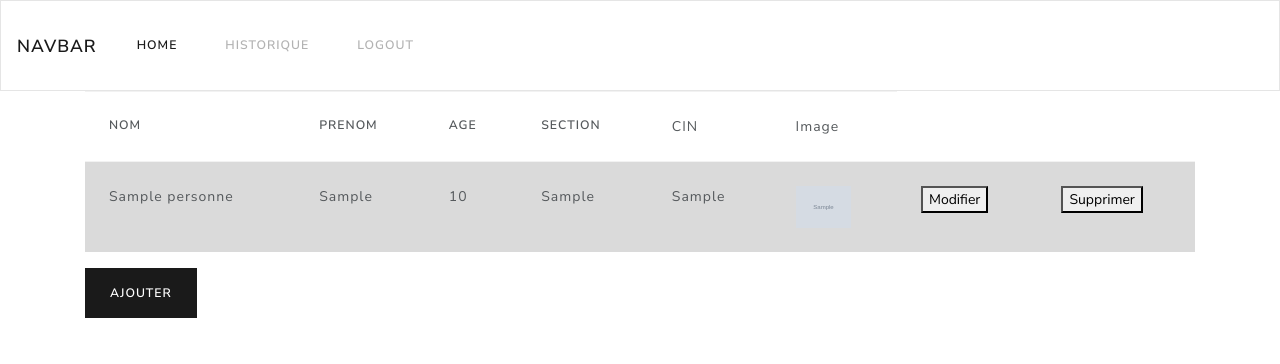
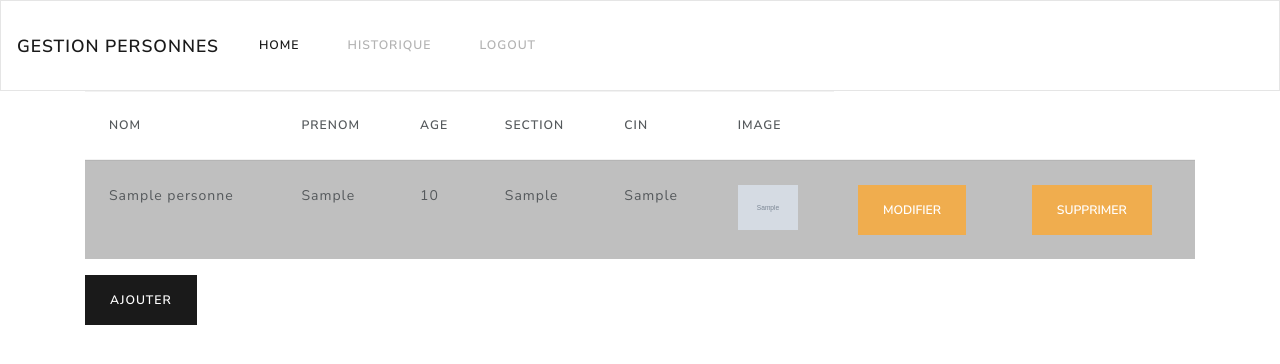
Before and after one commit to inesachour/TPphp, a PHP site: page /home.php in a window 1280 px wide. Shown: the top 364 px of the page. Run offline with PHP 8.4, Linux system fonts and the light colour scheme; the visitor is signed in with stand-in values (Sample User, id 1); tables that the repository leaves empty or names only in its code hold one stand-in row (values such as "Sample post"); grey boxes marked "Sample" are stand-in pictures; some libraries are stand-ins or nearby versions.

Commit message:
fixing warnings

```diff
--- a/ajoutpage.php
+++ b/ajoutpage.php
@@ -7,7 +7,7 @@ include_once 'fragments/header.php';
 ?>
 
 <form class="container" action="ajouter.php" method="post" enctype="multipart/form-data">
-    <div class="form-group">
+    <div class="form-group" id="s">
         <label>Nom</label>
         <input type="text" class="form-control" name="nom">
         <label>Prenom</label>
--- a/assets/style.css
+++ b/assets/style.css
@@ -1,5 +1,11 @@
 
 #photo{
-    width :55px ;
+    width :60px ;
     height : auto;
 }
+
+#photo-modif{
+    width :75px ;
+    height : auto;
+    margin: 20px 50px;
+}
--- a/classes/AdminRepository.php
+++ b/classes/AdminRepository.php
@@ -1,3 +1,4 @@
+
 <?php
 include_once 'autoload.php';
 class AdminRepository extends Repository
--- a/classes/ConnexionBD.php
+++ b/classes/ConnexionBD.php
@@ -1,3 +1,5 @@
+
+
 <?php
 include_once 'autoload.php';
 
--- a/classes/HistoriqueRepository.php
+++ b/classes/HistoriqueRepository.php
@@ -1,3 +1,5 @@
+
+
 <?php
 include_once 'autoload.php';
 
--- a/classes/PersonneRepository.php
+++ b/classes/PersonneRepository.php
@@ -1,3 +1,4 @@
+
 <?php
 include_once 'autoload.php';
 class PersonneRepository extends  Repository
--- a/classes/Repository.php
+++ b/classes/Repository.php
@@ -1,3 +1,5 @@
+
+
 <?php
 include_once 'autoload.php';
 
--- a/fragments/header.php
+++ b/fragments/header.php
@@ -12,14 +12,12 @@ session_start();
         <title><?php echo isset($pageTitle)? $pageTitle: 'Gl2' ?></title>
     </head>
 <body>
+
+    <nav class="navbar navbar-expand-lg navbar-light bg-light">
+        <a class="navbar-brand" href="#">Gestion Personnes</a>
 <?php
 if (isset($_SESSION['user'])) {
     ?>
-    <nav class="navbar navbar-expand-lg navbar-light bg-light">
-        <a class="navbar-brand" href="#">Navbar</a>
-        <button class="navbar-toggler" type="button" data-toggle="collapse" data-target="#navbarNav" aria-controls="navbarNav" aria-expanded="false" aria-label="Toggle navigation">
-            <span class="navbar-toggler-icon"></span>
-        </button>
         <div class="collapse navbar-collapse" id="navbarNav">
             <ul class="navbar-nav">
                 <li class="nav-item active">
@@ -33,7 +31,7 @@ if (isset($_SESSION['user'])) {
                 </li>
             </ul>
         </div>
-    </nav>
     <?php
 }
 ?>
+    </nav>
--- a/historique.php
+++ b/historique.php
@@ -5,15 +5,17 @@ $historiques = $historiqueRepository->findAll();
 $pageTitle = 'Historique';
 include_once 'fragments/header.php';
 
+if(!isset($_SESSION['user'])) header('location:login.php');
+
 ?>
 <form class="container" >
-    <table class="table table-hover">
+    <table class="table">
         <tr>
             <th scope="col">Email</th>
             <th scope="col">Date</th>
             <th scope="col">Operation</th>
             <th scope="col">CIN</th>
-            <td scope="col">Details</td>
+            <th scope="col">Details</th>
         </tr>
 
         <?php
--- a/home.php
+++ b/home.php
@@ -5,47 +5,48 @@ $personnes = $personneRepository->findAll();
 $pageTitle = 'Home';
 include_once 'fragments/header.php';
 
+if(!isset($_SESSION['user'])) header('location:login.php');
+
 ?>
-<form class="container" >
-    <table class="table table-hover">
+<div class="container" >
+    <table class="table">
         <tr>
             <th scope="col">Nom</th>
             <th scope="col">Prenom</th>
             <th scope="col">Age</th>
             <th scope="col">Section</th>
-            <td scope="col">CIN</td>
-            <td scope="col">Image</td>
+            <th scope="col">CIN</th>
+            <th scope="col">Image</th>
         </tr>
-
+        <tbody>
         <?php
             foreach($personnes as $personne){
          ?>
-        <tr class="table-active">
-            <form method="post" action="modifierOnClick.php">
-                <td name="nom"><?= $personne->nom ?></td>
+                <tr class="table-primary">
+                <td><?= $personne->nom ?></td>
                 <td><?= $personne->prenom ?></td>
                 <td><?= $personne->age ?></td>
                 <td><?= $personne->section ?>
                 <td><?= $personne->cin ?></td>
-                <td> <img id="photo" src="<?= $personne->image ?>" /> </td>
-                <td>
-                    <button type="submit"  name="modif" class="button" value=<?=$personne->cin?> >Modifier</button>
-                </td>
-            </form>
+                <td> <img id="photo" alt="picture" src=<?= $personne->image ?> /> </td>
+                <form method="post" action="modifierOnClick.php">
+                    <td>
+                    <button type="submit" name="modif" class="btn btn-warning" value=<?=$personne->cin?> >Modifier</button>
+                    </td>
+                </form>
             <form method="post" action="supprimer.php">
                 <td>
-                    <button type="submit"  name="supp" class="button" value=<?=$personne->cin?>>Supprimer</button>
+                    <button type="submit" name="supp" class="btn btn-warning" value=<?=$personne->cin?>>Supprimer</button>
                 </td>
+                </tr>
             </form>
-
-
             <?php
             }
         ?>
-        </tr>
 
+        </tbody>
     </table>
     <a href="ajoutpage.php" class="btn btn-primary">Ajouter</a>
-</form>
+</div>
 </body>
 </html>
--- a/login.php
+++ b/login.php
@@ -6,8 +6,6 @@ include_once 'fragments/header.php';
 if (isset($_SESSION['user'])) {
     header('location:home.php');
 }
-
-
 ?>
 
 
--- a/modifierOnClick.php
+++ b/modifierOnClick.php
@@ -1,7 +1,7 @@
+/* traitement fait lorsqu'on clique sur le bouton modifier */
+
 <?php
-
 session_start();
 $_SESSION['id'] = $_POST['modif'];
 header('location:modifpage.php');
-
 ?>
--- a/supprimer.php
+++ b/supprimer.php
@@ -7,8 +7,9 @@ $personneRepository = new PersonneRepository();
 $historyRepository = new HistoriqueRepository();
 $date = date('d-m-y h:i:s');
 $historyRepository->ajouthistorique($_SESSION['user'],$date,"suppression",$id,"");
-$personne = $personneRepository->Delete($id);
-
+$personne = $personneRepository->findByCin($id);
+unlink($personne->image);
+$personneRepository->Delete($id);
 header('location:home.php');
 
 ?>
```
Also changed, not shown: ajouter.php (+8 -10 lines), modifier.php (+4 -3 lines), modifpage.php (+17 -6 lines), assets/uploads/6081f38a528d271kAQmqlYvL.png (added).
